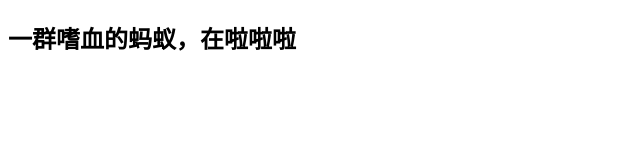
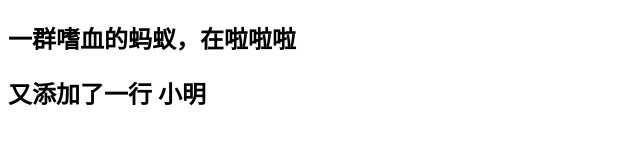
Before and after one commit to doria76593/test0122, a plain HTML site: page index.html in a window 1280 px wide. Shown: the whole page, without its empty margins (0-640 px from the left). Drawn offline with Linux system fonts and the light colour scheme.

Commit message:
小明又添加了一行

```diff
--- a/index.html
+++ b/index.html
@@ -8,5 +8,6 @@
 </head>
 <body>
     <h2>一群嗜血的蚂蚁，在啦啦啦</h2>
+    <h2>又添加了一行 小明</h2>
 </body>
 </html>
```
Also changed, not shown: 1 other file.
